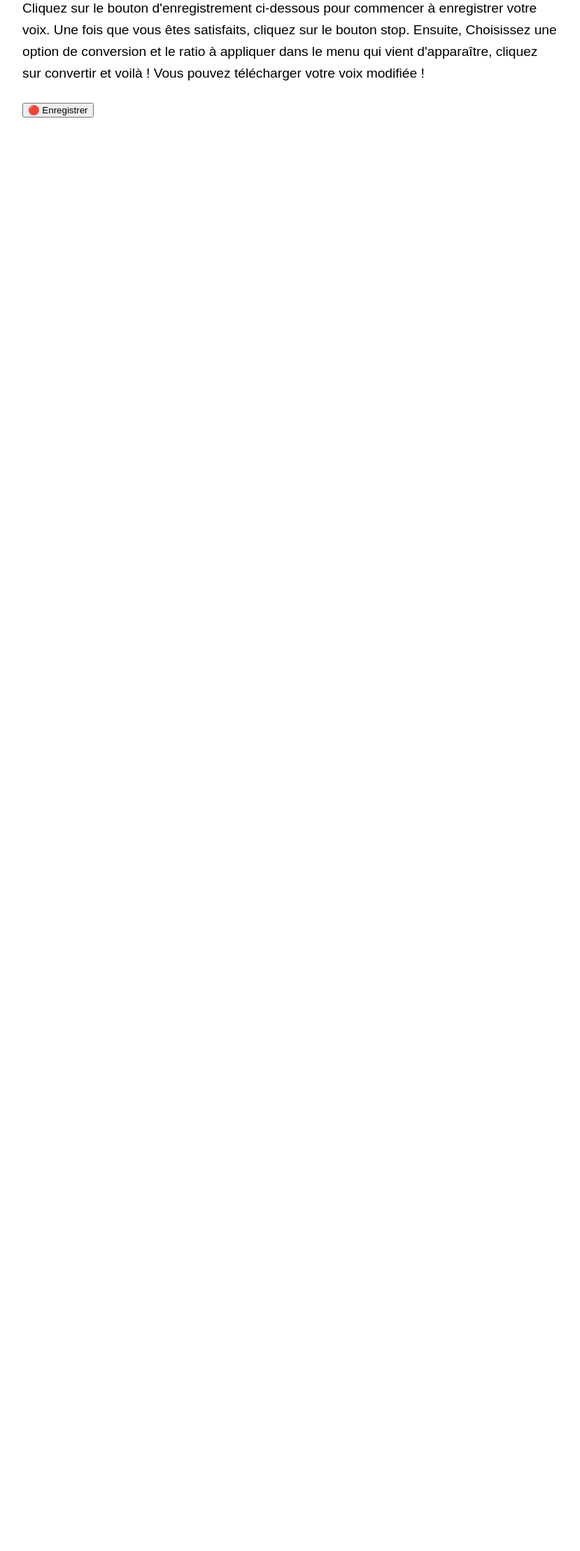
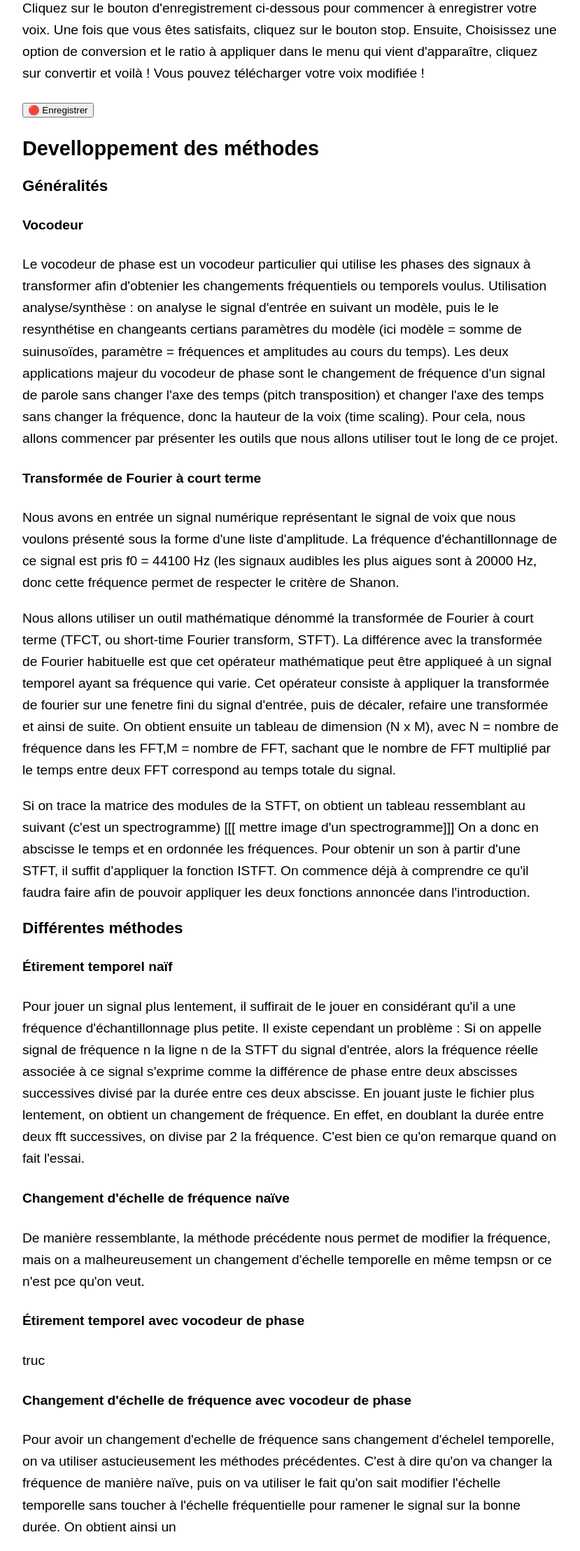
Before and after one commit to Srykah/vocoder, a Flask app: page / in a window 1280 px wide. Shown: the part 206-2423 px from the top of the page at 70% size, without its empty margins (224-1053 px from the left). Before the commit the page ends 374 px from the top, so only its background shows below. Run offline with Flask 2, Linux system fonts and the light colour scheme.

Commit message:
rapport début
explication de certaines méthodes

```diff
--- a/templates/index.html
+++ b/templates/index.html
@@ -32,6 +32,78 @@
 
 		<button id="convertButton" style="display:none;">💾 Convertir</button>
 
+
+		<h2>Develloppement des méthodes</h2>
+
+		<h3>Généralités</h3>
+
+		<h4>Vocodeur</h4>
+		<p>
+		Le vocodeur de phase est un vocodeur particulier qui utilise les phases des signaux à transformer afin d'obtenier les changements fréquentiels ou temporels voulus. Utilisation analyse/synthèse : on analyse le signal d'entrée en suivant un modèle, puis le le resynthétise en changeants certians paramètres du modèle (ici modèle = somme de suinusoïdes, paramètre = fréquences et amplitudes au cours du temps). Les deux applications majeur du vocodeur de phase sont le changement de fréquence d'un signal de parole sans changer l'axe des temps (pitch transposition) et changer l'axe des temps sans changer la fréquence, donc la hauteur de la voix (time scaling).
+			Pour cela, nous allons commencer par présenter les outils que nous allons utiliser tout le long de ce projet.
+		</p>
+		<h4>Transformée de Fourier à court terme</h4>
+		<p>
+		Nous avons en entrée un signal numérique représentant le signal de voix que nous voulons présenté sous la forme d'une liste d'amplitude. La fréquence d'échantillonnage de ce signal est pris f0 = 44100 Hz (les signaux audibles les plus aigues sont à 20000 Hz, donc cette fréquence permet de respecter le critère de Shanon.
+		</p>
+		<p>
+		Nous allons utiliser un outil mathématique dénommé la transformée de Fourier à court terme (TFCT, ou short-time Fourier transform, STFT). La différence avec la transformée de Fourier habituelle est que cet opérateur mathématique peut être appliqueé à un signal temporel ayant sa fréquence qui varie.
+		Cet opérateur consiste à appliquer la transformée de fourier sur une fenetre fini du signal d'entrée, puis de décaler, refaire une transformée et ainsi de suite. On obtient ensuite un tableau de dimension (N x M), avec N = nombre de fréquence dans les FFT,M =  nombre de FFT, sachant que le nombre de FFT multiplié par le temps entre deux FFT correspond au temps totale du signal.
+		</p>
+		<p>
+		Si on trace la matrice des modules de la STFT, on obtient un tableau ressemblant au suivant (c'est un spectrogramme) [[[ mettre image d'un spectrogramme]]]
+		On a donc en abscisse le temps et en ordonnée les fréquences.
+		Pour obtenir un son à partir d'une STFT, il suffit d'appliquer la fonction ISTFT.
+		On commence déjà à comprendre ce qu'il faudra faire afin de pouvoir appliquer les deux fonctions annoncée dans l'introduction.
+		</p>
+		<h3>Différentes méthodes</h3>
+
+		<h4>Étirement temporel naïf</h4>
+		<p>
+		Pour jouer un signal plus lentement, il suffirait de le jouer en considérant qu'il a une fréquence d'échantillonnage plus petite.
+		Il existe cependant un problème : Si on appelle signal de fréquence n la ligne n de la STFT du signal d'entrée, alors la fréquence réelle associée à ce signal s'exprime comme la différence de phase entre deux abscisses successives divisé par la durée entre ces deux abscisse. En jouant juste le fichier plus lentement, on obtient un changement de fréquence. En effet, en doublant la durée entre deux fft successives, on divise par 2 la fréquence. C'est bien ce qu'on remarque quand on fait l'essai.
+		</p>
+
+		<h4>Changement d'échelle de fréquence naïve</h4>
+		<p>
+		De manière ressemblante, la méthode précédente nous permet de modifier la fréquence, mais on a malheureusement un changement d'échelle temporelle en même tempsn or ce n'est pce qu'on veut.
+		</p>
+
+		<h4>Étirement temporel avec vocodeur de phase</h4>
+		<p>
+		truc
+
+
+
+		</p>
+
+		<h4>Changement d'échelle de fréquence avec vocodeur de phase</h4>
+		<p>
+		Pour avoir un changement d'echelle de fréquence sans changement d'échelel temporelle, on va utiliser astucieusement les méthodes précédentes. C'est à dire qu'on va changer la fréquence de manière naïve, puis on va utiliser le fait qu'on sait modifier l'échelle temporelle sans toucher à l'échelle fréquentielle pour ramener le signal sur la bonne durée. On obtient ainsi un
+		</p>
+
+
+
+
+
+
+
+
+
+
+
+
+
+
+
+
+
+
+
+
+
+
+
     <script src="static/global.js"></script>
 		<script src="static/record.js"></script>
 		<script src="static/stop.js"></script>
```
